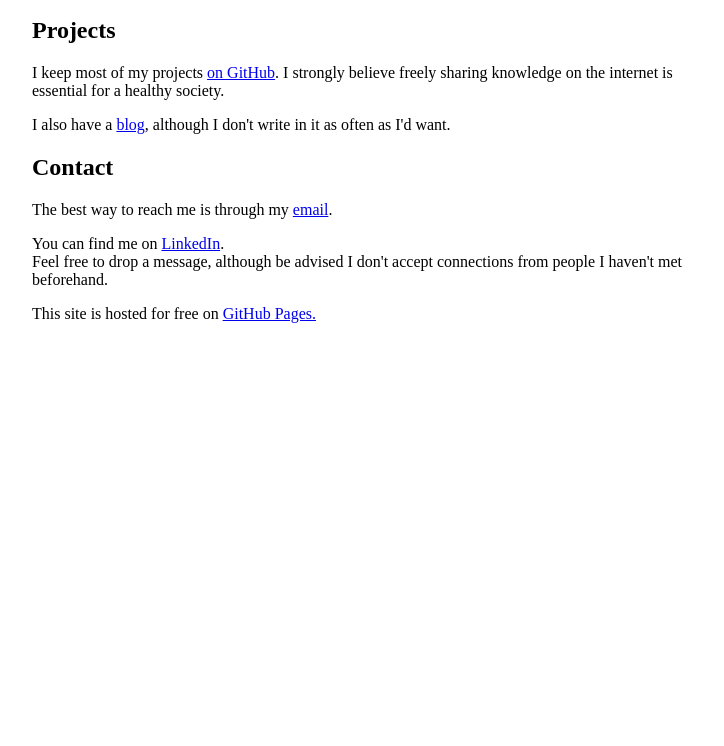
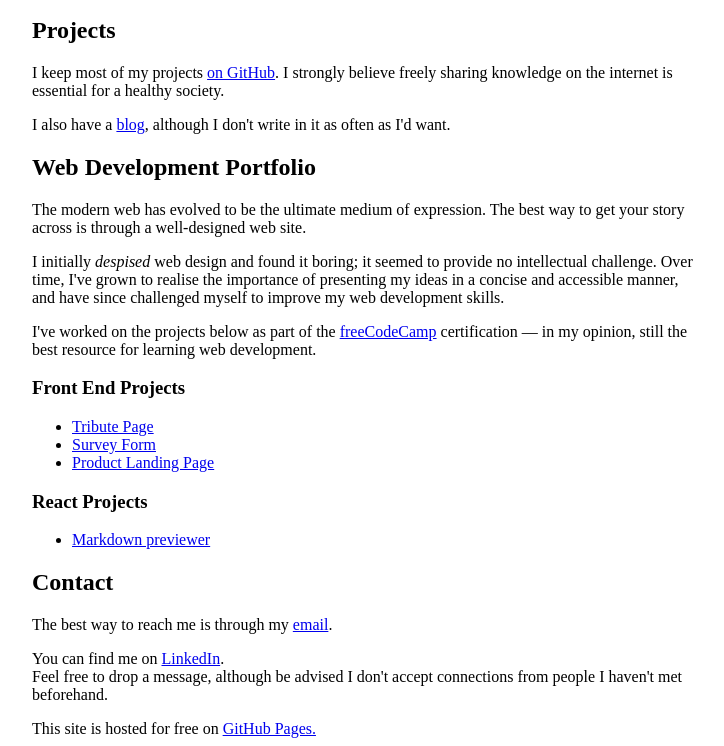
Before and after one commit to GabrielMajeri/gabrielmajeri.github.io, a Gatsby site: page / in a window 1280 px wide. Shown: the part 101-847 px from the top of the page, without its empty margins (272-996 px from the left). Before the commit the page ends 800 px from the top, so only its background shows below. Built offline with nearby package versions, Linux system fonts and the light colour scheme; Gatsby itself is replaced by a stand-in of ours.

Commit message:
Add web design portfolio links to site

```diff
--- a/src/pages/index.js
+++ b/src/pages/index.js
@@ -35,6 +35,52 @@ export default () => (
       </p>
     </section>
     <section>
+      <h2>Web Development Portfolio</h2>
+      <p>
+        The modern web has evolved to be the ultimate medium of expression. The
+        best way to get your story across is through a well-designed web site.
+      </p>
+      <p>
+        I initially <em>despised</em> web design and found it boring; it seemed
+        to provide no intellectual challenge. Over time, I've grown to realise
+        the importance of presenting my ideas in a concise and accessible
+        manner, and have since challenged myself to improve my web development
+        skills.
+      </p>
+      <p>
+        I've worked on the projects below as part of the{" "}
+        <a href="https://www.freecodecamp.org/">freeCodeCamp</a> certification
+        &mdash; in my opinion, still the best resource for learning web
+        development.
+      </p>
+      <h3>Front End Projects</h3>
+      <ul>
+        <li>
+          <a href="https://www.gabrielmajeri.ro/fcc-tribute-page/">
+            Tribute Page
+          </a>
+        </li>
+        <li>
+          <a href="https://www.gabrielmajeri.ro/fcc-survey-form/">
+            Survey Form
+          </a>
+        </li>
+        <li>
+          <a href="https://www.gabrielmajeri.ro/fcc-product-landing-page/">
+            Product Landing Page
+          </a>
+        </li>
+      </ul>
+      <h3>React Projects</h3>
+      <ul>
+        <li>
+          <a href="https://www.gabrielmajeri.ro/fcc-markdown-previewer/">
+            Markdown previewer
+          </a>
+        </li>
+      </ul>
+    </section>
+    <section>
       <h2>Contact</h2>
       <p>
         The best way to reach me is through my{" "}
```
